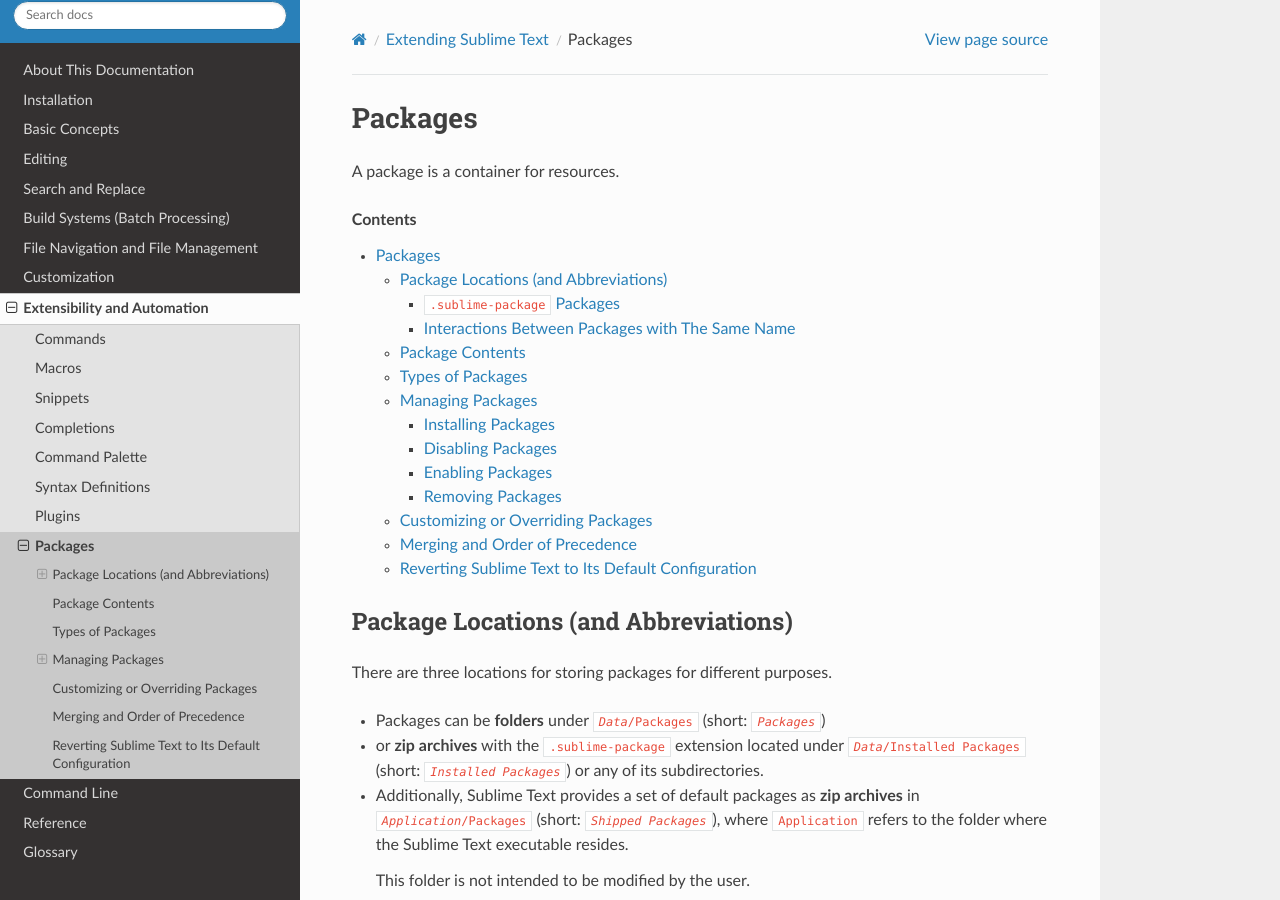
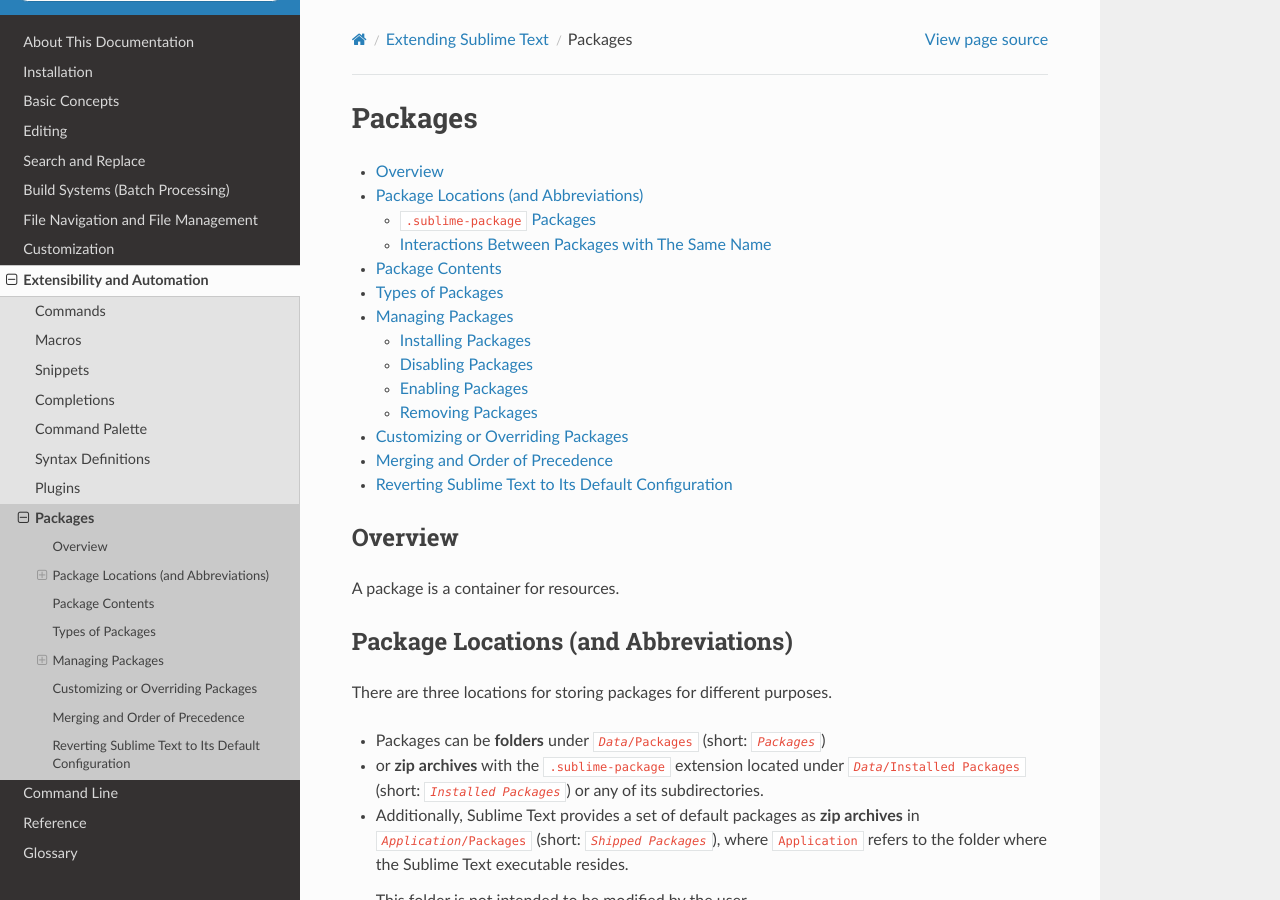
Before and after one commit to guillermooo/sublime-undocs, a Sphinx documentation site: the page built from source/extensibility/packages.rst, in a window 1280 px wide and 900 px high. Built offline with Sphinx 7.4.7 and the Read the Docs theme 2.0.0, drawn with Linux system fonts in a browser that asks for light colours.

Commit message:
tweak toc

```diff
--- a/source/extensibility/packages.rst
+++ b/source/extensibility/packages.rst
@@ -2,10 +2,15 @@
  Packages
 ==========
 
+.. contents::
+   :local:
+   :depth: 2
+
+
+Overview
+========
+
 A package is a container for resources.
-
-.. contents::
-   :depth: 3
 
 
 Package Locations (and Abbreviations)
```
